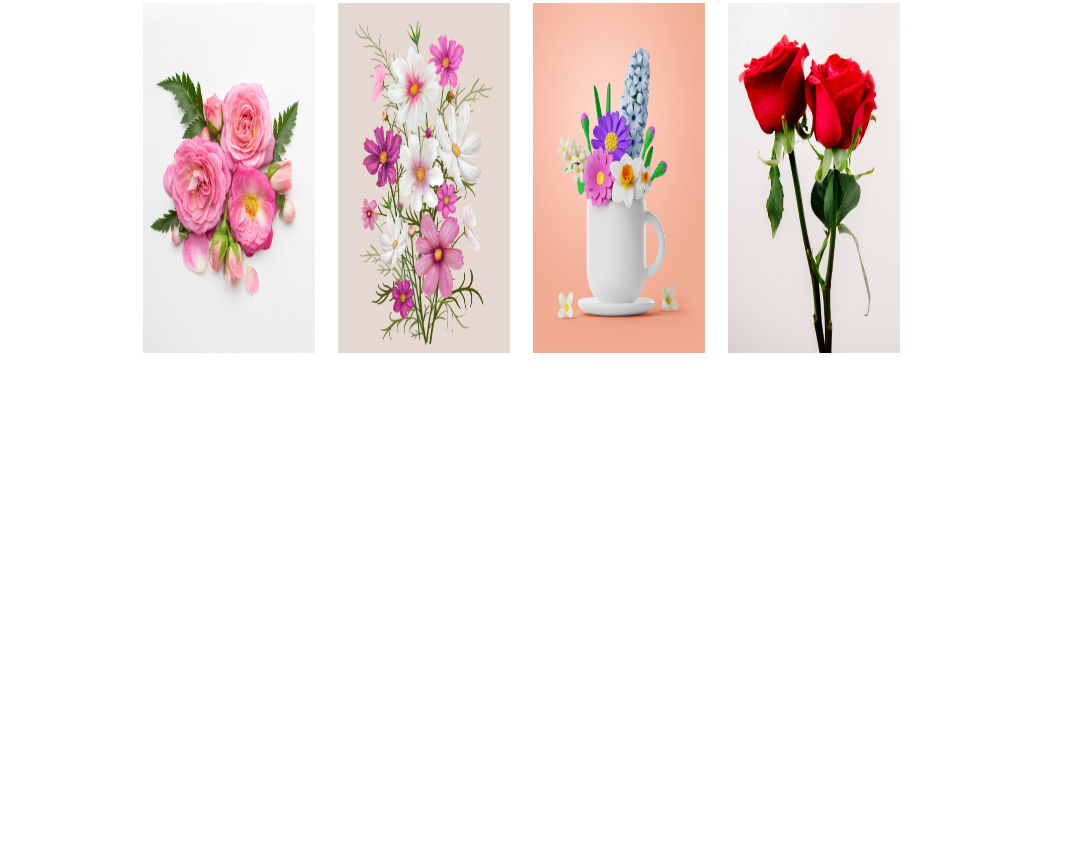
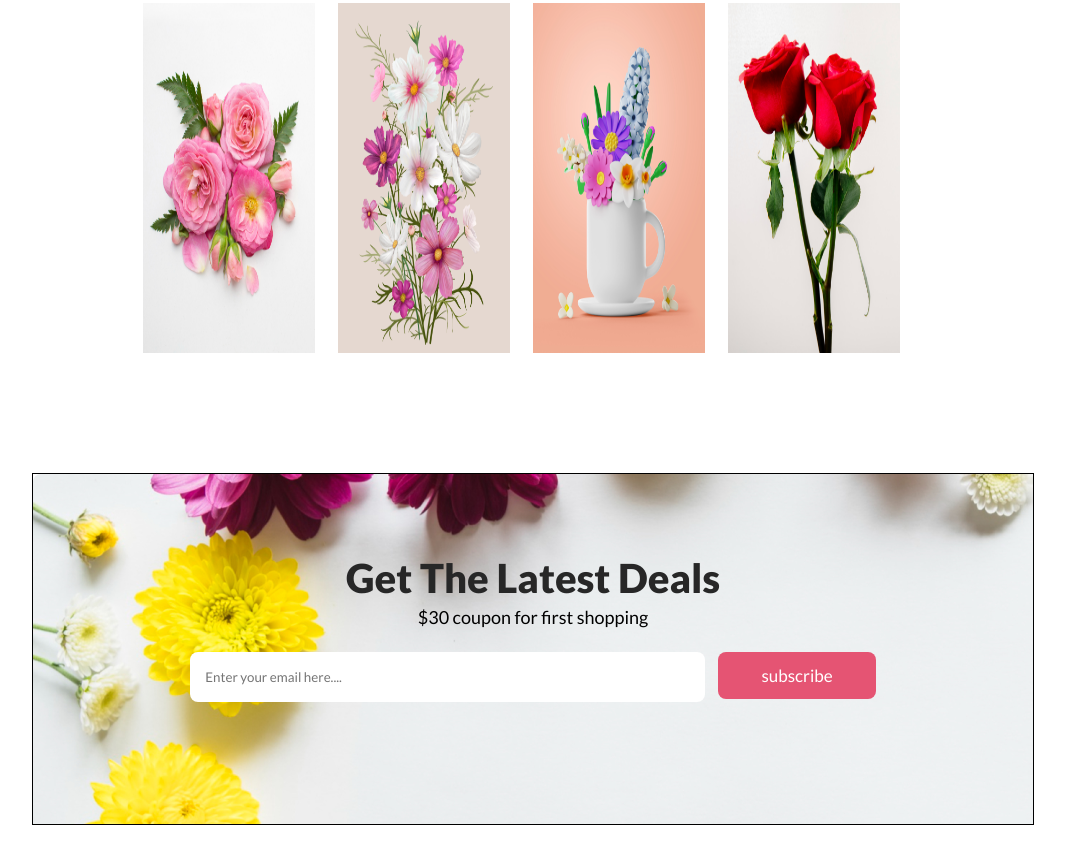
Before and after one commit to Mamun-imtiag/flower-shop-assignment, a plain HTML site: page index.html in a window 1280 px wide. Shown: the part 1726-2589 px from the top of the page, without its empty margins (107-1172 px from the left). Before the commit the page ends 2279 px from the top, so only its background shows below. Drawn offline with Linux system fonts and the light colour scheme.

Commit message:
subscribe section added

```diff
--- a/index.html
+++ b/index.html
@@ -95,6 +95,19 @@
                 </div>
             </div>
         </section>
+        <!-- subscribe section start  -->
+        <section class="subscribe-container" >
+            <div class="main-div">
+                <div class="flower-feature latest deal">
+                    <h1>Get The Latest Deals</h1>
+                    <p>$30 coupon for first shopping</p>
+                </div>
+                <div class="btn-div">
+                    <input class="input" placeholder="Enter your email here...."></input>
+                    <button class="btn-primary">subscribe</button>
+                </div>
+            </div>
+        </section>
 
 
     </main>
--- a/styles/style.css
+++ b/styles/style.css
@@ -119,6 +119,7 @@
      background: rgba(167, 33, 98, 0.15);
 
  }
+
  .img-bg-color-2 {
 
      width: 464px;
@@ -128,6 +129,7 @@
      background: rgba(5, 151, 160, 0.15);
 
  }
+
  .img-bg-color-3 {
 
      width: 464px;
@@ -137,15 +139,50 @@
      background: rgba(167, 33, 98, 0.15);
 
  }
+
  /* hot deal,sale up section
  */
- .instragram-section{
-    margin: 0px  250px 120px 250px;
+ .instragram-section {
+     margin: 0px 250px 120px 250px;
  }
- .sale-up-container{
+
+ .sale-up-container {
      margin-top: 70px;
  }
-.deal-part{
+
+ .deal-part {
      text-align: center;
 
  }
+
+ /* subscribe section  */
+
+ .subscribe-container {
+     border: 1px solid black;
+     max-width: 1000px;
+     height: 350px;
+     margin: 0 auto;
+     background-image: url('../Flower\ Asset/Rectangle 9.png');
+
+
+ }
+
+
+
+ .main-div {
+    margin-top: 80px ;
+ }
+
+ .input {
+     width: 500px;
+     height: 50px;
+     border-radius: 8px;
+     background: #FFF;
+     border: 0;
+     padding-left: 15px;
+     margin-right: 10px;
+
+ }
+ .btn-div{
+    text-align: center;
+ }
```
Lines whose indentation alone changed are shown as unchanged.
